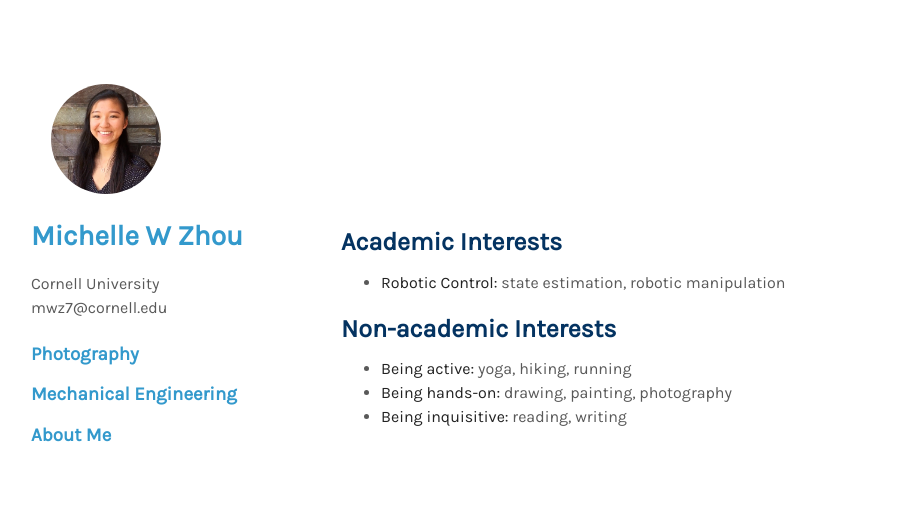
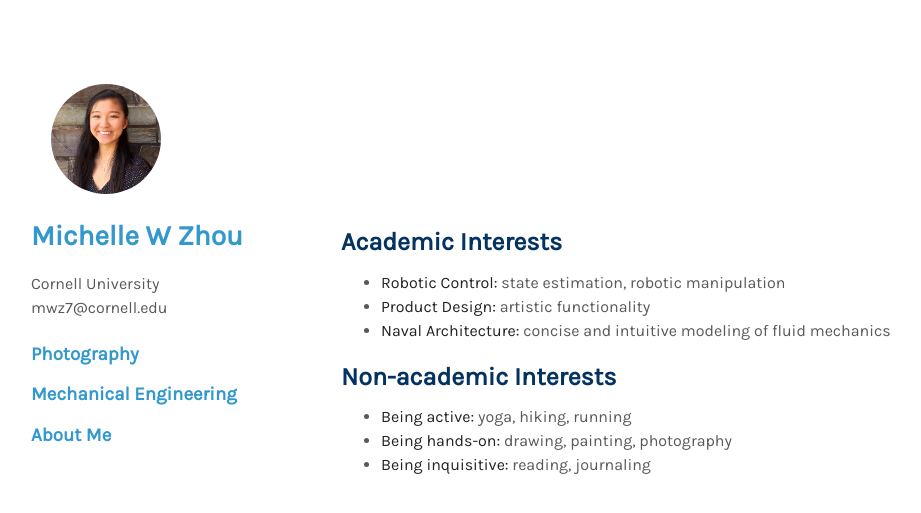
Before and after one commit to mwz724/mwz724.github.io, a Jekyll site: the page built from index.md, in a window 1280 px wide. Shown: the top 513 px of the page, without its empty margins (129-1050 px from the left). Built offline with Jekyll 4.4.1, drawn with Linux system fonts in a browser that asks for light colours; nearby versions of some CDN libraries; a style sheet for code colours, icons or effects is not loaded.

Commit message:
Update index.md

```diff
--- a/index.md
+++ b/index.md
@@ -13,9 +13,13 @@ layout: homepage
 ## Academic Interests
 
 - **Robotic Control:** state estimation, robotic manipulation
+- **Product Design:** artistic functionality
+- **Naval Architecture:** concise and intuitive modeling of fluid mechanics
+
+
 
 ## Non-academic Interests
 
 - **Being active:** yoga, hiking, running
 - **Being hands-on:** drawing, painting, photography
-- **Being inquisitive:** reading, writing
+- **Being inquisitive:** reading, journaling
```
